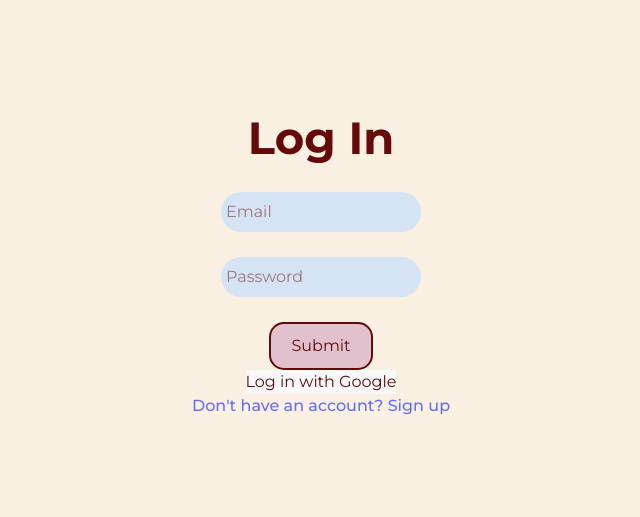
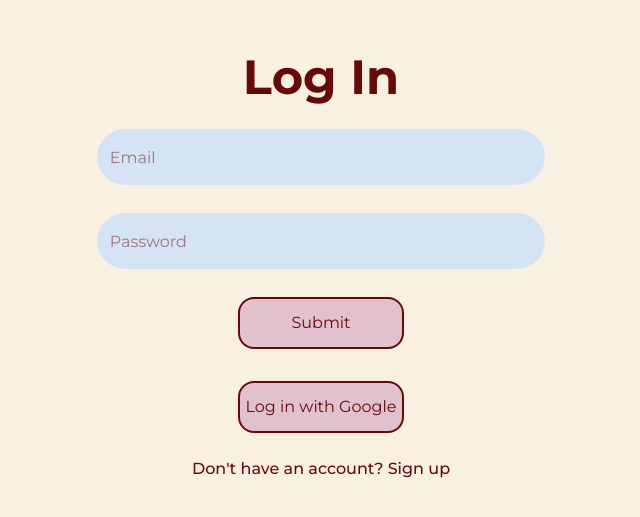
Before and after one commit to susiekim101/hack2impact, a React (Vite) app: page /login in a window 1280 px wide. Shown: the part 139-656 px from the top of the page, without its empty margins (319-959 px from the left). Built offline with nearby package versions, Linux system fonts and the light colour scheme; no server answers.

Commit message:
styled the login and signup pages

```diff
--- a/src/css/Login.module.css
+++ b/src/css/Login.module.css
@@ -9,9 +9,9 @@ body {
 p {
     font-family: 'Montserrat';
     font-weight: bold;
-    font-size: 45px;
+    font-size: 6vh;
     color: #650909;
-    padding-bottom: 20px;
+    padding-bottom: 2vh;
 }
 
 .container {
@@ -24,26 +24,31 @@ p {
 .container input {
     background-color:#D5E4F4;
     font-family: 'Montserrat';
-    height: 40px;
-    width: 200px;
-    margin-bottom: 10px;
-    border-radius: 30px;
+    height: 7vh;
+    width: 35vw;
+    margin-bottom: 1.5vh;
+    border-radius: 5vh;
     align-items: center;
-    padding-left: 5px;
+    padding-left: 1vw;
+    cursor: pointer;
 }
 
 form {
   display: flex;
   flex-direction: column;
-  gap: 15px;
+  gap: 2vh;
   align-items: center;
+  margin-bottom: 4vh;
 }
 
-form button {
-  padding: 10px 20px;
-  border: 2px solid #650909;
-  border-radius: 15px;
+button {
+  width: 13vw;
+  padding: 1.5vh 0;
+  border: 0.3vh solid #650909;
+  border-radius: 2vh;
   background-color: #E1C1CE;
+  margin-bottom: 3vhx;
+  cursor: pointer;
 }
 
 form label {
@@ -51,3 +56,23 @@ form label {
   flex-direction: column;
   align-items: flex-start;
 }
+
+.errorText {
+  font-family: 'Montserrat';
+  font-size: large;
+  color: red;
+  align-items: center;
+  margin-top: 3vh;
+}
+
+.link {
+  color: #650909;
+  font-family: 'Montserrat';
+  font-size: 2vh;
+  margin-top: 3vh;
+}
+
+.link:hover {
+  text-decoration: underline;
+  color: #240303;
+}
--- a/src/pages/Login.jsx
+++ b/src/pages/Login.jsx
@@ -58,9 +58,8 @@ export default function Login() {
         <button type="submit">Submit</button>
       </form>
       <button onClick={handleGoogleLogin}>Log in with Google</button>
-      {error && <p tyle={{ color: "red" }}>{error}</p>}
-
-      <Link to="/signup">Don't have an account? Sign up</Link>
+      {error && <p className={styles.errorText}>{error}</p>}
+      <Link to="/signup" className={styles.link}>Don't have an account? Sign up</Link>
     </div>
   );
 }
--- a/src/pages/Signup.jsx
+++ b/src/pages/Signup.jsx
@@ -11,13 +11,11 @@ export default function Signup() {
 
   const handleSignup = async (e) => {
     e.preventDefault();
-    setError("");
     try {
       const user = await signup(email, password);
-      console.log("User signued up:", user);
+      console.log("User signed up:", user);
+        setError("");
       navigate("/quiz");
-
-      // Redirect or perform any other action after successful login
     } catch (error) {
       setError("Sign up failed. Please check your credentials.");
       console.error("Error signing up in:", error);
@@ -28,7 +26,7 @@ export default function Signup() {
     try {
       const user = await signupWithGoogle();
       console.log("User signuped up with Google:", user);
-      // Redirect or perform any other action after successful login
+      setError("");
     } catch (error) {
       setError("Sign up failed. Please try again.");
       console.error("Error signing up with Google:", error);
@@ -58,8 +56,8 @@ export default function Signup() {
         <button type="submit">Submit</button>
       </form>
       <button onClick={handleGoogleSignup}>Sign up with Google</button>
-      {error && <p tyle={{ color: "red" }}>{error}</p>}
-      <Link to="/login">Already have an account? Log in</Link>
+      {error && <p className={styles.errorText}>{error}</p>}
+      <Link to="/login" className={styles.link}>Already have an account? Log in</Link>
     </div>
   );
 }
```
